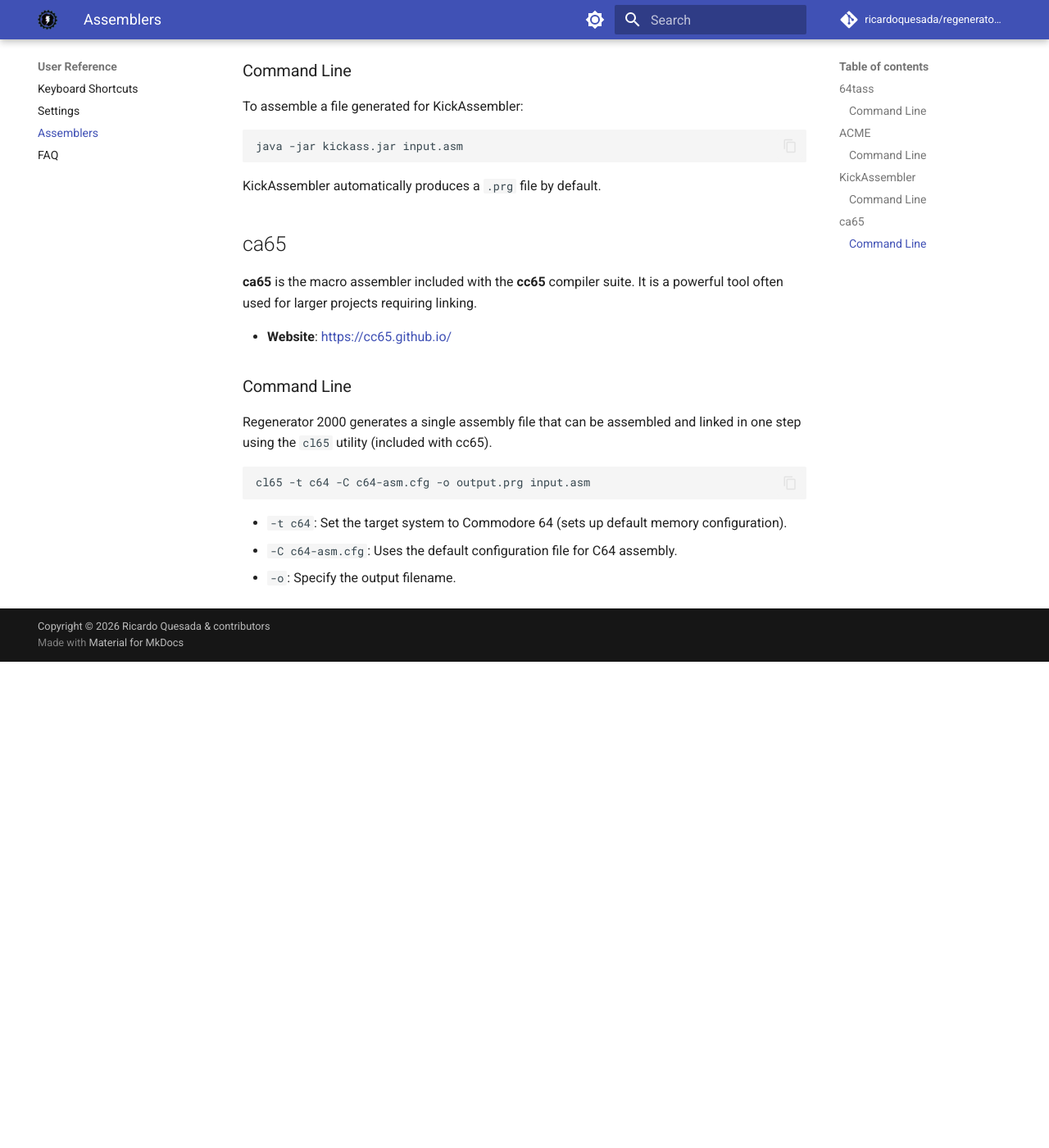
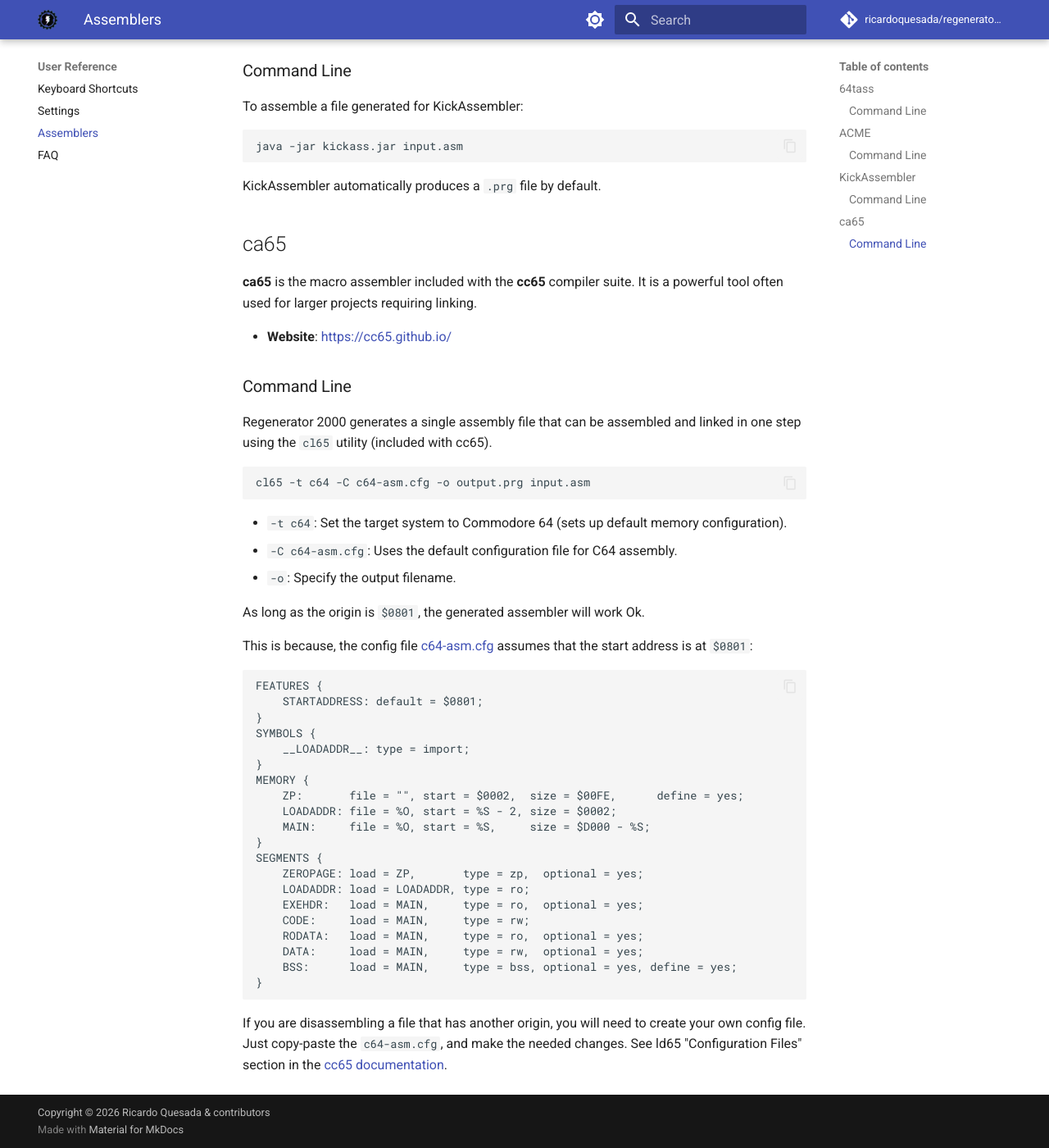
Before and after one commit to ricardoquesada/regenerator2000, an MkDocs documentation site: the page built from docs/assemblers.md, in a window 1280 px wide and 1400 px high, scrolled down 1253 px. Shown: the whole window at 82% size. Built offline with MkDocs 1.6.1 and Material for MkDocs 9.7.7, drawn with Linux system fonts in a browser that asks for light colours; comment, search, counter and statistics services are not loaded; before the commit the page ends 2060 px from its top, so only the background shows below that.

Commit message:
improved documentation about ca65 support

````diff
--- a/docs/assemblers.md
+++ b/docs/assemblers.md
@@ -65,3 +65,37 @@
 - `-t c64`: Set the target system to Commodore 64 (sets up default memory configuration).
 - `-C c64-asm.cfg`: Uses the default configuration file for C64 assembly.
 - `-o`: Specify the output filename.
+
+As long as the origin is `$0801`, the generated assembler will work Ok.
+
+This is because, the config file [c64-asm.cfg][c64-asm.cfg] assumes that the start address is at `$0801`:
+
+```text
+FEATURES {
+    STARTADDRESS: default = $0801;
+}
+SYMBOLS {
+    __LOADADDR__: type = import;
+}
+MEMORY {
+    ZP:       file = "", start = $0002,  size = $00FE,      define = yes;
+    LOADADDR: file = %O, start = %S - 2, size = $0002;
+    MAIN:     file = %O, start = %S,     size = $D000 - %S;
+}
+SEGMENTS {
+    ZEROPAGE: load = ZP,       type = zp,  optional = yes;
+    LOADADDR: load = LOADADDR, type = ro;
+    EXEHDR:   load = MAIN,     type = ro,  optional = yes;
+    CODE:     load = MAIN,     type = rw;
+    RODATA:   load = MAIN,     type = ro,  optional = yes;
+    DATA:     load = MAIN,     type = rw,  optional = yes;
+    BSS:      load = MAIN,     type = bss, optional = yes, define = yes;
+}
+```
+
+If you are disassembling a file that has another origin, you will need to create your own config file.
+Just copy-paste the `c64-asm.cfg`, and make the needed changes. See ld65 "Configuration Files" section
+ in the [cc65 documentation][cc65-docs].
+
+[c64-asm.cfg]: https://github.com/cc65/cc65/blob/master/cfg/c64-asm.cfg
+[cc65-docs]: https://cc65.github.io/doc/ld65.html#s5
````
